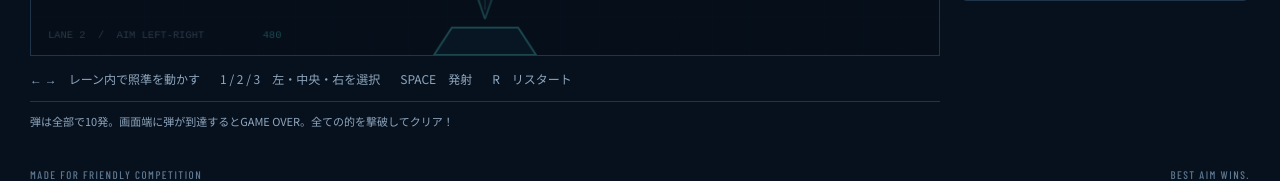
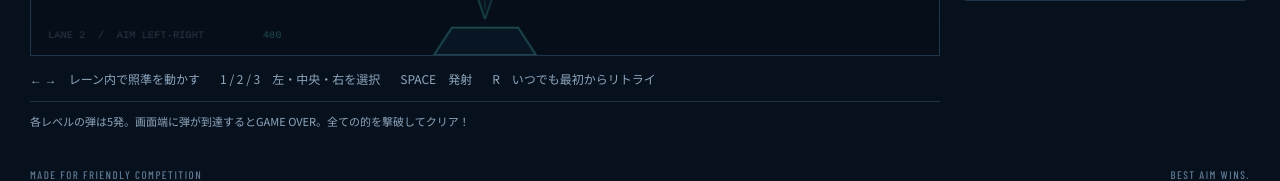
Before and after one commit to ruumo-14/scorebattle-to-gun, a website: page index.html in a window 1280 px wide. Shown: the part 844-1025 px from the top of the page. Drawn offline with nearby package versions, Linux system fonts and the light colour scheme; no server answers; a web font is replaced by a local one.

Commit message:
Clarify five targets per level and R retry control

```diff
--- a/index.html
+++ b/index.html
@@ -11,7 +11,7 @@
 <section class="layout"><div class="game">
 <div class="hud"><div><small>SCORE</small><b id="scoreValue">000000</b></div><div><small>TARGETS</small><b id="targetsValue">0 / 5</b></div><div><small>TIME</small><b id="timeValue">00:00.0</b></div><div><small>BALLS</small><b id="ammoValue">5 / 5</b></div><div><small>HIT RATE</small><b id="accuracyValue">—</b></div></div>
 <div class="canvas-wrap"><canvas id="gameCanvas" width="960" height="600" aria-label="ターゲットゲーム"></canvas><div class="overlay" id="overlay"><div><p class="eyebrow" id="overlayEyebrow">READY?</p><h2 id="overlayTitle">TARGET<br>TRIAL</h2><p id="overlayText">1・2・3で射撃レーンを選択。左右キーで照準を動かし、スペースキーで発射！</p><button id="startButton">START GAME →</button></div></div></div>
-<div class="controls"><span>← →　レーン内で照準を動かす</span><span>1 / 2 / 3　左・中央・右を選択</span><span>SPACE　発射</span><span>R　リスタート</span></div><p class="hint" id="gameHint">弾は全部で10発。画面端に弾が到達するとGAME OVER。全ての的を撃破してクリア！</p></div>
+<div class="controls"><span>← →　レーン内で照準を動かす</span><span>1 / 2 / 3　左・中央・右を選択</span><span>SPACE　発射</span><span>R　いつでも最初からリトライ</span></div><p class="hint" id="gameHint">各レベルの弾は5発。画面端に弾が到達するとGAME OVER。全ての的を撃破してクリア！</p></div>
 <aside><p class="eyebrow">GLOBAL RANKING</p><h2>TOP SCORES</h2><p id="leaderboardNote">みんなのベストスコア</p><ol id="scoreList"><li>ランキングを読み込み中…</li></ol><button class="secondary" id="refreshButton">ランキングを更新 ↻</button><hr><p class="eyebrow">HOW TO PLAY</p><p>01　1・2・3で斜めの射撃範囲を選ぶ</p><p>02　左右キーで照準を合わせ、スペースで発射</p><p>03　各レベル5発で的を全て撃破し、Lv.5まで進む</p></aside></section>
 <footer>MADE FOR FRIENDLY COMPETITION <span>BEST AIM WINS.</span></footer>
 </main>
```
